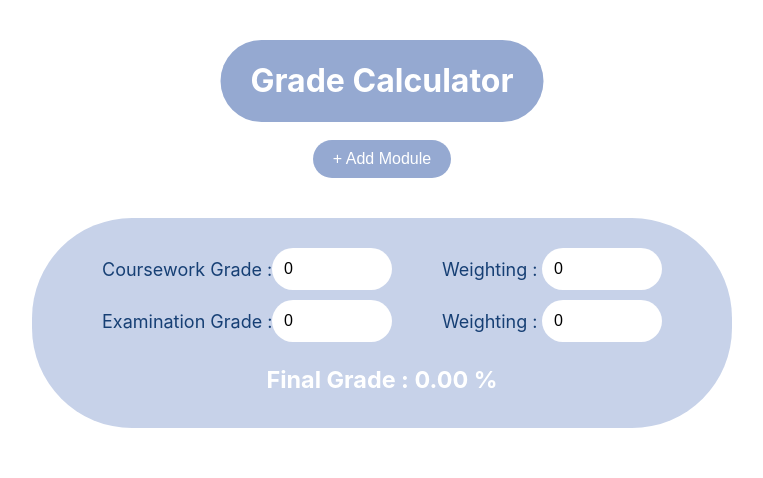
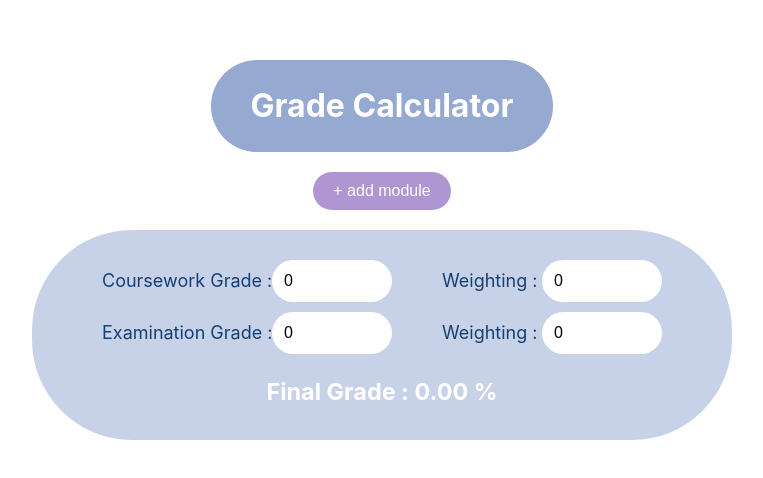
Before and after one commit to maeBoittiaux/grade-calculator, a React (Create React App) app: page / in a window 1280 px wide. Shown: the top 478 px of the page, without its empty margins (258-1021 px from the left). Built offline with nearby package versions, Linux system fonts and the light colour scheme.

Commit message:
Clean up appearance and styling

```diff
--- a/src/AddModuleButton.css
+++ b/src/AddModuleButton.css
@@ -1,15 +1,14 @@
 .add-module-button {
-    background-color: #95a9d1;
+    background-color: #af95d1;
     color: white;
     font-size: 16px;
     padding: 10px 20px;
     border: none;
     border-radius: 20px;
     cursor: pointer;
-    margin-bottom: 20px;
-    transition: background-color 0.3s ease;
+    transition: background-color 0.3s ease-in-out;
 }
 
 .add-module-button:hover {
-    background-color: #7a8db7;
+    background-color: #a58bc7;
 }
--- a/src/AddModuleButton.js
+++ b/src/AddModuleButton.js
@@ -4,7 +4,7 @@ import './AddModuleButton.css';
 function AddModuleButton({ onClick }) {
     return (
         <button className="add-module-button" onClick={onClick}>
-            + Add Module
+            + add module
         </button>
     );
 }
--- a/src/App.css
+++ b/src/App.css
@@ -1,6 +1,7 @@
 .App {
   text-align: center;
-  padding-top: 140px;
+  padding-top: 40px;
+  padding-bottom: 80px;
 }
 
 .App-header {
--- a/src/Title.css
+++ b/src/Title.css
@@ -2,17 +2,12 @@
     background-color: #95a9d1;
     border-radius: 100px;
     text-align: center;
-    padding-left: 30px;
-    padding-right: 30px;
-    margin-top: 40px;
-    position: fixed;
-    top: 0;
-    left: 50%;
-    transform: translateX(-50%);
-    z-index: 1000;
+    padding: 5px 40px;
+    margin: 20px auto;
+    width: fit-content;
 }
 
-.title {
+h1 {
     color: white;
     font-size: 32px;
 }
--- a/src/Title.js
+++ b/src/Title.js
@@ -4,7 +4,7 @@ import './Title.css';
 function Title() {
     return (
         <div className="title-container">
-            <h1 className="title">Grade Calculator</h1>
+            <h1>Grade Calculator</h1>
         </div>
     );
 }
```
